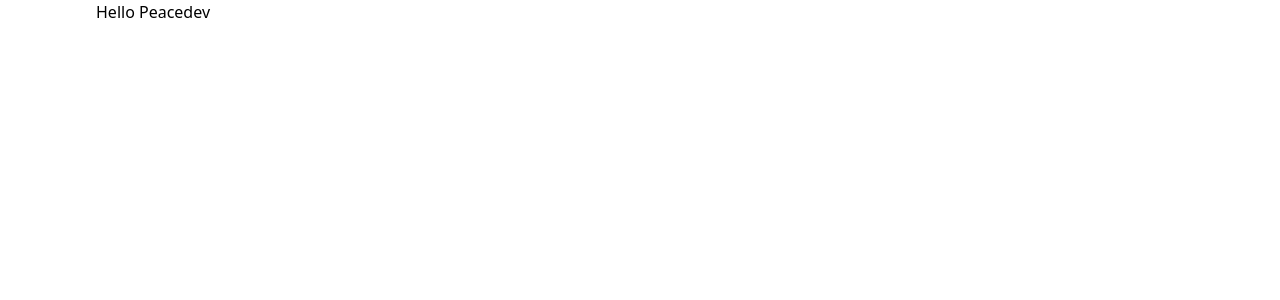
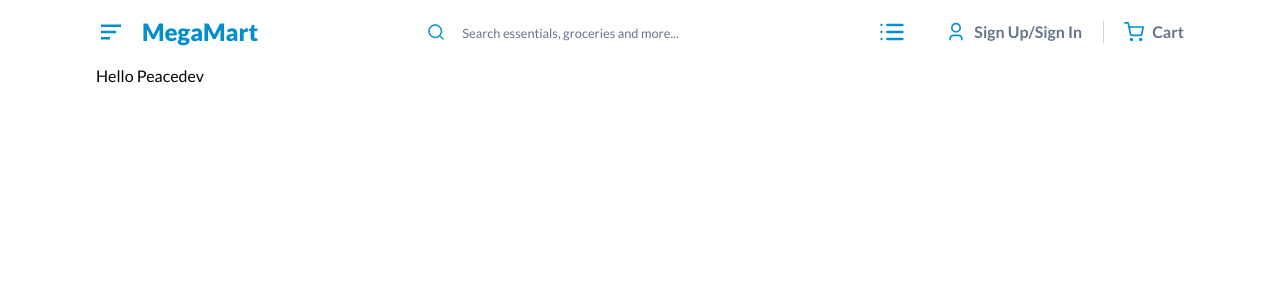
Before and after one commit to BreinerJT/peacedev-challenge, a Next.js app: page / in a window 1280 px wide. Shown: the top 300 px of the page. Built offline with nearby package versions, Linux system fonts and the light colour scheme.

Commit message:
add Navbar component

```diff
--- a/components/layouts/ShopLayout.tsx
+++ b/components/layouts/ShopLayout.tsx
@@ -1,5 +1,9 @@
+import { FC } from "react"
 import Head from "next/head"
-import { FC } from "react"
+import { Navbar } from "../ui/Navbar"
+import { Lato } from '@next/font/google'
+
+const lato = Lato({ subsets: ['latin'], weight: ['400', '700', '900'] })
 
 interface Props {
   children: JSX.Element
@@ -23,7 +27,11 @@ export const ShopLayout: FC<Props> = ({ children, imageFullUrl, pageDescription,
 
       </Head>
 
-      <main className="px-24">
+      <nav className={`${ lato.className } px-24`}>
+        <Navbar />
+      </nav>
+
+      <main className={`${ lato.className } px-24`}>
         { children }
       </main>
 
--- /dev/null
+++ b/components/ui/Navbar.tsx
@@ -0,0 +1,55 @@
+import Link from 'next/link'
+import { BiMenuAltLeft } from 'react-icons/bi'
+import { CiSearch } from 'react-icons/ci'
+import { FiList, FiShoppingCart } from 'react-icons/fi'
+import { RiUser3Line } from 'react-icons/ri'
+
+export const Navbar = () => {
+  return (
+    <div className='flex justify-between py-4'>
+
+      <Link href='/'>
+        <span className={`flex gap-4 text-primary items-center font-black text-2xl`}>
+          <BiMenuAltLeft size={30} />
+          MegaMart
+        </span>
+      </Link>
+
+      <div>
+        <label className='flex gap-2 items-center'>
+          <CiSearch className='text-primary' size={20} strokeWidth='0.05rem' />
+          <input
+            className='px-2 py-1 w-64 text-slate-600 font-normal focus:outline-primary placeholder:text-[0.8rem] placeholder:text-slate-500 placeholder:font-normal'
+            placeholder='Search essentials, groceries and more...'
+            type="text"
+          />
+        </label>
+      </div>
+
+      <div className='flex gap-10 items-center'>
+        <FiList className='text-primary' size={28} />
+        <div className='flex gap-5 justify-between'>
+
+          <Link href='/signIn'>
+            <span className='flex gap-2 items-center font-bold text-slate-500'>
+              <RiUser3Line className='text-primary' size={20} />
+              Sign Up/Sign In
+            </span>
+          </Link>
+
+          <div className='border border-transparent border-r-gray-300' />
+
+          <Link href='/cart'>
+            <span className='flex gap-2 items-center font-bold text-slate-500'>
+              <FiShoppingCart className='text-primary' size={20} />
+              Cart
+            </span>
+          </Link>
+
+        </div>
+
+      </div>
+
+    </div>
+  )
+}
--- a/package.json
+++ b/package.json
@@ -18,6 +18,7 @@
     "next": "13.1.1",
     "react": "18.2.0",
     "react-dom": "18.2.0",
+    "react-icons": "^4.7.1",
     "typescript": "4.9.4"
   },
   "devDependencies": {
--- a/tailwind.config.js
+++ b/tailwind.config.js
@@ -6,7 +6,11 @@ module.exports = {
     "./components/**/*.{js,ts,jsx,tsx}",
   ],
   theme: {
-    extend: {},
+    extend: {
+      colors: {
+        'primary': '#008ecc'
+      }
+    },
   },
   plugins: [],
 }
```
